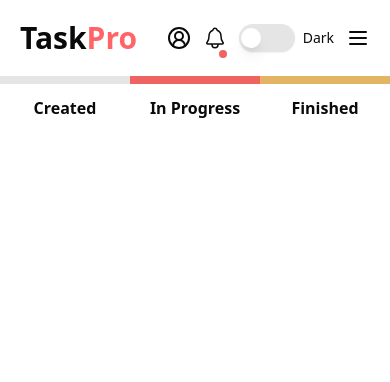
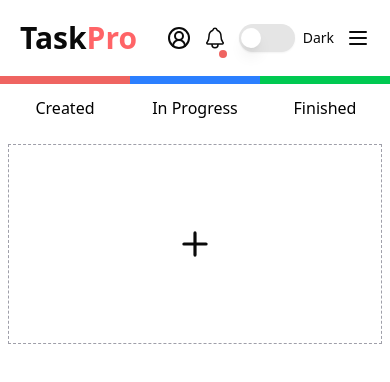
Before and after one commit to Mhorg8/taskify, a Next.js app: page /cards in a window 390 px wide. Shown: the top 382 px of the page. Built offline with nearby package versions, Linux system fonts and the light colour scheme.

Commit message:
create mobile size task view

```diff
--- a/components/cards/MoblieTabs.tsx
+++ b/components/cards/MoblieTabs.tsx
@@ -1,21 +1,57 @@
 "use client";
-
+import { LuPlus } from "react-icons/lu";
+import StatusColumn from "./StatusColumn";
 import TodoView from "./TodoView";
+import { columns } from "@/constant";
+import { useAppDispatch, useAppSelector } from "@/lib/redux/hooks";
+import { toggleOpenNewTaskModal } from "@/lib/redux/theme";
+import { toggleActiveTabChange } from "@/lib/redux/tasksSlice";
+import { Task } from "@/types";
 
 const MoblieTabs = () => {
+  const dispatch = useAppDispatch();
+  const activeTab = useAppSelector((state) => state.tasks.activeTab);
+  const tasks = useAppSelector((state) => state.tasks.tasks);
+
+  function getArrayLength() {
+    const array = columns.filter((item) => item.status === activeTab);
+
+    return array.length;
+  }
+
   return (
     <div className="lg:hidden h-full relative">
-      <div className="flex items-center w-full">
-        <div className="cards__header-tab border-t-8 border-blue">Created</div>
-        <div className="cards__header-tab border-t-8 border-red">
-          In Progress
+      <div className="flex items-start w-full">
+        {columns.map((column) => {
+          return (
+            <div
+              onClick={() => dispatch(toggleActiveTabChange(column.status))}
+              key={column.id}
+              className={`${
+                getArrayLength() <= 1 ? "text-black" : "text-gray-500"
+              } flex-1 text-center border-t-8 py-3 ${
+                column.borderColor
+              } cursor-pointer`}
+            >
+              {column.title}
+            </div>
+          );
+        })}
+      </div>
+      {activeTab === "created" && (
+        <div className="w-[96%] mx-auto h-[200px] mt-3 border border-dashed border-zinc-400 flex items-center justify-center hover:bg-zinc-200/80 hoverEffect">
+          <button onClick={() => dispatch(toggleOpenNewTaskModal())}>
+            <LuPlus size={38} cursor="pointer" />
+          </button>
         </div>
-        <div className="cards__header-tab border-t-8 border-yellow">
-          Finished
-        </div>
-      </div>
+      )}
+
       <div>
-        {/* <TodoView /> */}
+        {tasks
+          .filter((item) => item.status === activeTab)
+          .map((task) => {
+            return <TodoView task={task} key={task.id} />;
+          })}
       </div>
     </div>
   );
--- a/components/cards/StatusColumn.tsx
+++ b/components/cards/StatusColumn.tsx
@@ -10,9 +10,10 @@ import { toggleOpenNewTaskModal } from "@/lib/redux/theme";
 
 interface Props {
   column: Column;
+  createTaskClassName?: string;
 }
 
-const StatusColumn = ({ column }: Props) => {
+const StatusColumn = ({ column, createTaskClassName }: Props) => {
   const tasks = useAppSelector((state) => state.tasks.tasks);
   const dispatch = useAppDispatch();
 
@@ -27,9 +28,13 @@ const StatusColumn = ({ column }: Props) => {
       onDragOver={(e: DragEvent<HTMLDivElement>) => e.preventDefault()}
       onDrop={handleDrop}
     >
-      <h3 className="text-2xl font-bold text-center">{column.title}</h3>
+      <h3 className="text-lg sm:text-xl md:text-2xl font-bold text-center">
+        {column.title}
+      </h3>
       {column.status === "created" ? (
-        <div className="w-full h-[200px] mt-3 border border-dashed border-zinc-400 flex items-center justify-center hover:bg-zinc-200/80 hoverEffect">
+        <div
+          className={`${createTaskClassName} w-full h-[200px] mt-3 border border-dashed border-zinc-400 flex items-center justify-center hover:bg-zinc-200/80 hoverEffect`}
+        >
           <button onClick={() => dispatch(toggleOpenNewTaskModal())}>
             <LuPlus size={38} cursor="pointer" />
           </button>
--- a/lib/redux/tasksSlice.ts
+++ b/lib/redux/tasksSlice.ts
@@ -1,13 +1,15 @@
-import { Task } from "@/types";
+import { Task, TaskStatus } from "@/types";
 import { createSlice, PayloadAction } from "@reduxjs/toolkit";
 
 interface InitialState {
   draggedTask: Task | null;
   tasks: Task[];
+  activeTab: string;
 }
 const initialState: InitialState = {
   draggedTask: null,
   tasks: [],
+  activeTab: "created",
 };
 
 const tasksSlice = createSlice({
@@ -47,6 +49,10 @@ const tasksSlice = createSlice({
     addNewTask: (state, action: PayloadAction<Task>) => {
       state.tasks.unshift(action.payload);
     },
+
+    toggleActiveTabChange: (state, action: PayloadAction<string>) => {
+      state.activeTab = action.payload;
+    },
   },
 });
 
@@ -57,5 +63,6 @@ export const {
   changeToFinished,
   handleDeleteTask,
   addNewTask,
+  toggleActiveTabChange,
 } = tasksSlice.actions;
 export default tasksSlice.reducer;
--- a/types/index.ts
+++ b/types/index.ts
@@ -12,3 +12,7 @@ export interface Column {
   status: string;
   borderColor?: string;
 }
+
+export interface TaskStatus {
+  activeTab: "created" | "inprogress" | "finished";
+}
```
